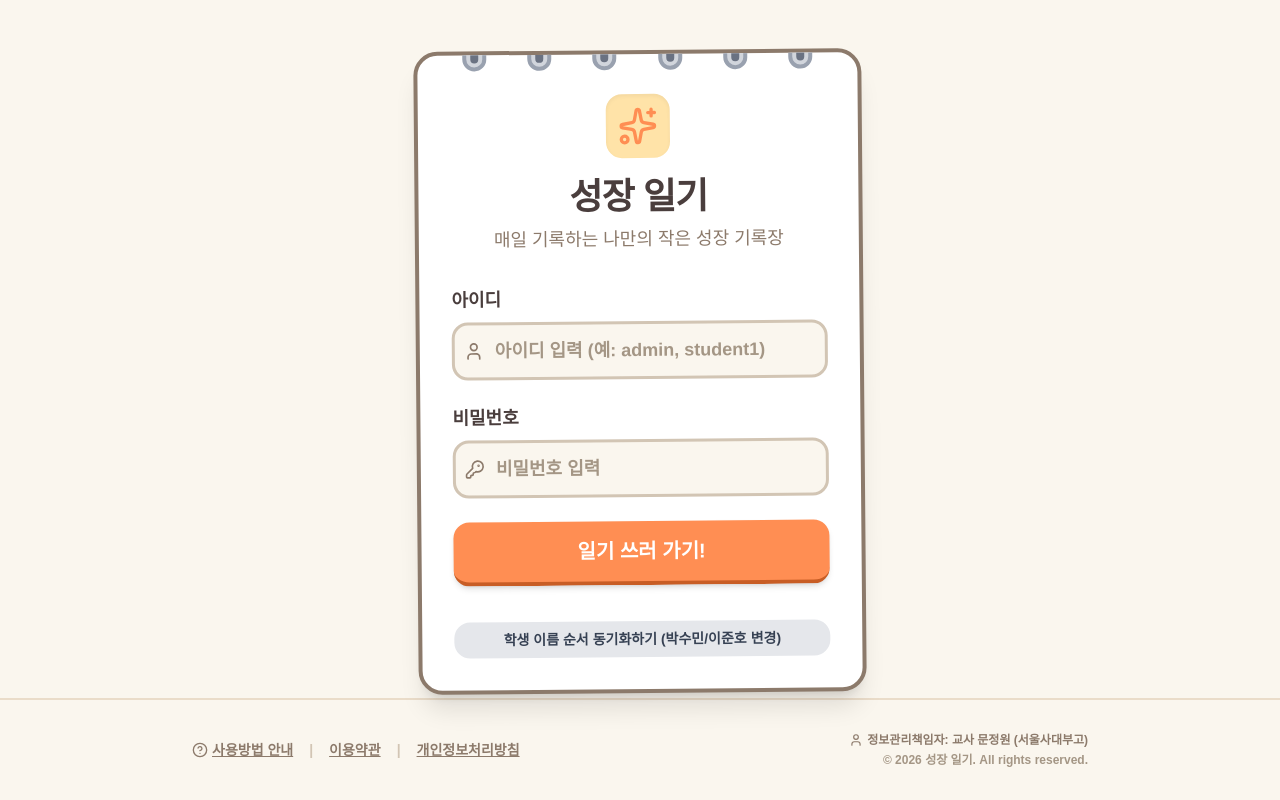
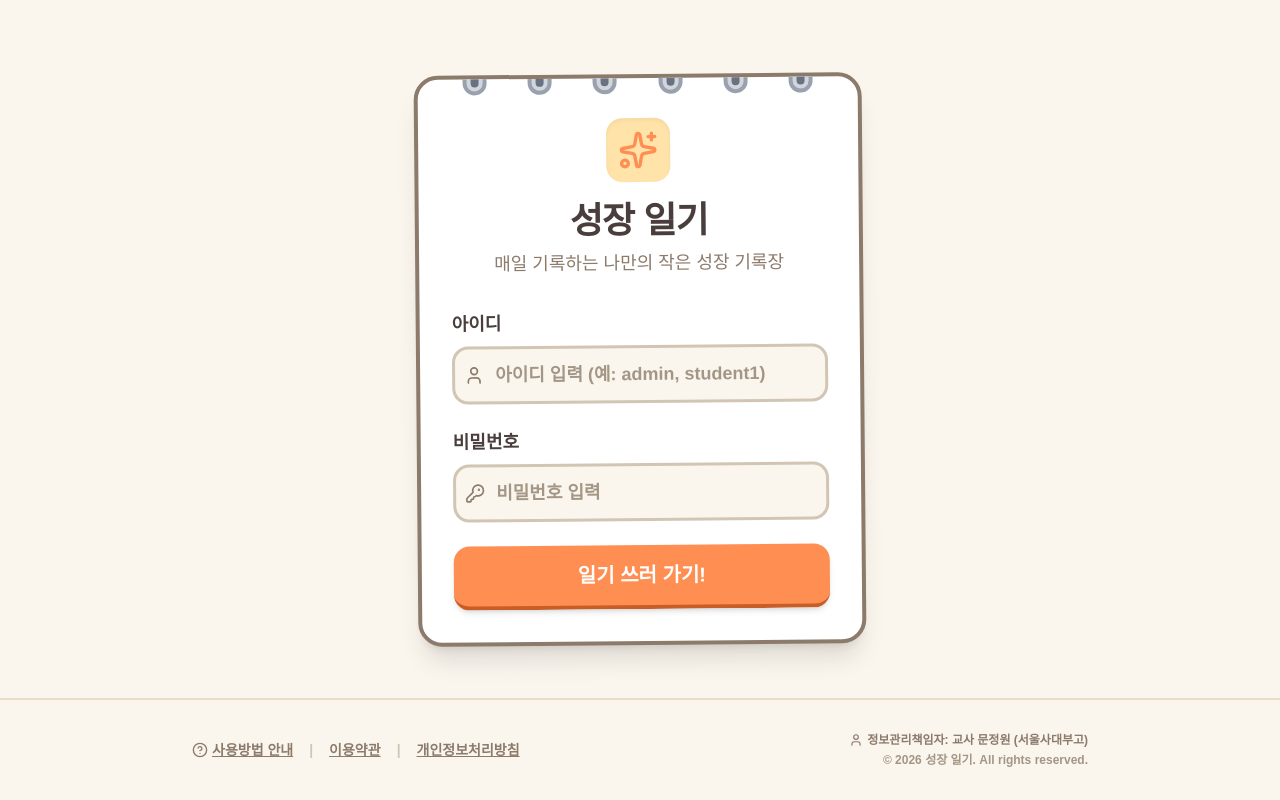
Before and after one commit to ChloeMoon-sketch/growth-growth, a Next.js app: page /login in a window 1280 px wide. Built offline with nearby package versions, Linux system fonts and the light colour scheme; no server answers; a web font is replaced by a local one.

Commit message:
fix: Remove temporary sync button from login page after DB update

```diff
--- a/src/app/login/page.tsx
+++ b/src/app/login/page.tsx
@@ -162,22 +162,6 @@ export default function LoginPage() {
             >
               {loginLoading ? '로그인 중...' : '일기 쓰러 가기!'}
             </button>
-
-            <button
-              type="button"
-              onClick={async () => {
-                try {
-                  const { seedInitialUsers } = await import('@/lib/seed');
-                  await seedInitialUsers();
-                  alert('학생 이름 순서가 성공적으로 동기화되었습니다!');
-                } catch (e: any) {
-                  alert('동기화 실패: ' + e.message);
-                }
-              }}
-              className="w-full py-2 px-4 bg-gray-200 hover:bg-gray-300 text-gray-700 font-bold rounded-2xl text-sm transition-colors cursor-pointer mt-3"
-            >
-              학생 이름 순서 동기화하기 (박수민/이준호 변경)
-            </button>
           </form>
         </div>
       </div>
```
